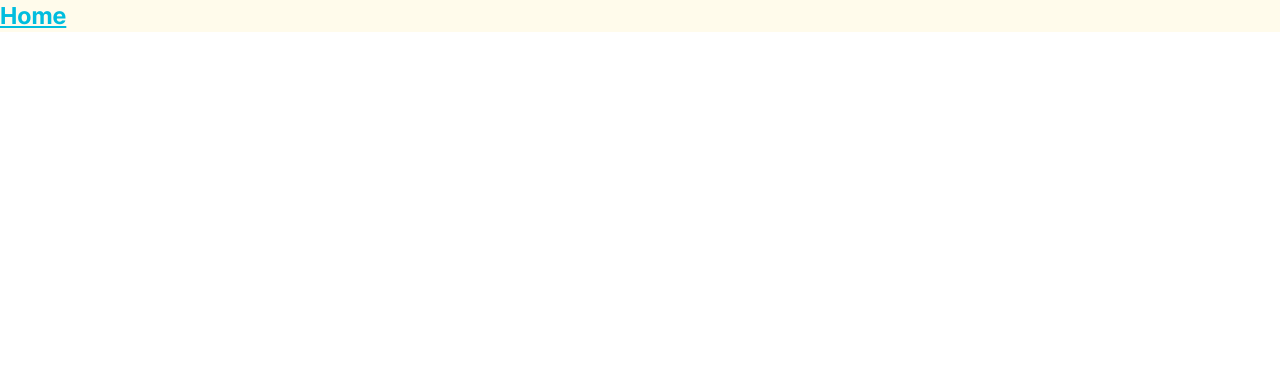
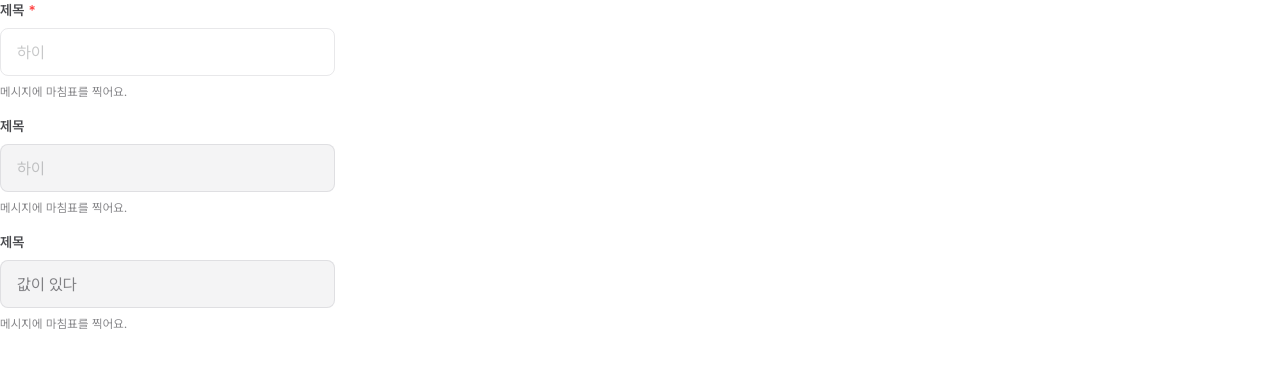
Before and after one commit to gustn99/ai-lex-web, a React (Vite) app: page / in a window 1280 px wide. Shown: the top 368 px of the page. Built offline with nearby package versions, Linux system fonts and the light colour scheme.

Commit message:
feat: inputField 공통 컴포넌트 구현

```diff
--- /dev/null
+++ b/src/components/common/InputField.tsx
@@ -0,0 +1,68 @@
+import CloseIcon from '@/assets/svgs/common/close-circle-gray.svg';
+import { useState } from 'react';
+
+interface InputFieldProps {
+	label: string;
+	value: string;
+	placeholder?: string;
+	description?: string;
+	isRequired?: boolean;
+	disabled?: boolean;
+	onChange?: (e: React.ChangeEvent<HTMLInputElement>) => void;
+	onClear?: () => void;
+}
+
+export default function InputField({
+	label,
+	value,
+	placeholder = '텍스트를 입력해 주세요.',
+	description,
+	isRequired = false,
+	disabled,
+	onChange,
+	onClear,
+}: InputFieldProps) {
+	const [isFocused, setIsFocused] = useState(false);
+
+	const showClear = !!value && !disabled && isFocused;
+	const handleClear = () => {
+		if (onClear) onClear();
+		else if (onChange) {
+			onChange({ target: { value: '' } } as React.ChangeEvent<HTMLInputElement>);
+		}
+	};
+
+	return (
+		<div className="flex w-[335px] flex-col gap-2">
+			<label className="text-label-01-normal text-label-neutral flex items-center font-semibold">
+				{label}
+				{isRequired && <span className="text-status-negative ml-1">*</span>}
+			</label>
+
+			<div className="relative">
+				<input
+					value={value}
+					onChange={onChange}
+					placeholder={placeholder}
+					onFocus={() => setIsFocused(true)}
+					onBlur={() => setIsFocused(false)}
+					required={isRequired}
+					disabled={disabled}
+					className="border-line-normal-neutral text-body-01-normal placeholder:text-label-assistive text-label-normal disabled:bg-interaction-disable disabled:text-label-alternative h-12 w-full rounded-lg border px-4 py-3 pr-10 focus:border-2 focus:border-[#9EBBF9] focus:outline-none"
+				/>
+
+				{showClear && (
+					<button
+						type="button"
+						onMouseDown={handleClear}
+						className="absolute top-1/2 right-3 -translate-y-1/2 cursor-pointer p-[1px]"
+					>
+						<img src={CloseIcon} alt="입력 내용 지우기" />
+					</button>
+				)}
+			</div>
+
+			{description && <span className="text-caption-01 text-label-alternative">{description}</span>}
+		</div>
+	);
+}
--- a/src/pages/Home/Home.tsx
+++ b/src/pages/Home/Home.tsx
@@ -1,3 +1,43 @@
+import InputField from '@/components/common/InputField';
+import { useState } from 'react';
+
 export default function Home() {
-	return <div className="text-accent-background-cyan bg-amber-50 text-2xl font-bold underline">Home</div>;
+	const [value, setValue] = useState('');
+
+	return (
+		<div className="space-y-4">
+			{/* 필수 항목 */}
+			<InputField
+				label="제목"
+				value={value}
+				placeholder="하이"
+				description="메시지에 마침표를 찍어요."
+				isRequired
+				onChange={(e) => setValue(e.target.value)}
+				onClear={() => setValue('')}
+			/>
+
+			{/* disabled + placeholder */}
+			<InputField
+				label="제목"
+				value={value}
+				placeholder="하이"
+				description="메시지에 마침표를 찍어요."
+				disabled
+				onChange={(e) => setValue(e.target.value)}
+				onClear={() => setValue('')}
+			/>
+
+			{/* disabled + 값이 있음 */}
+			<InputField
+				label="제목"
+				value="값이 있다"
+				placeholder="하이"
+				description="메시지에 마침표를 찍어요."
+				disabled
+				onChange={(e) => setValue(e.target.value)}
+				onClear={() => setValue('')}
+			/>
+		</div>
+	);
 }
```
Also changed, not shown: src/assets/svgs/common/close-circle-gray.svg (added).
